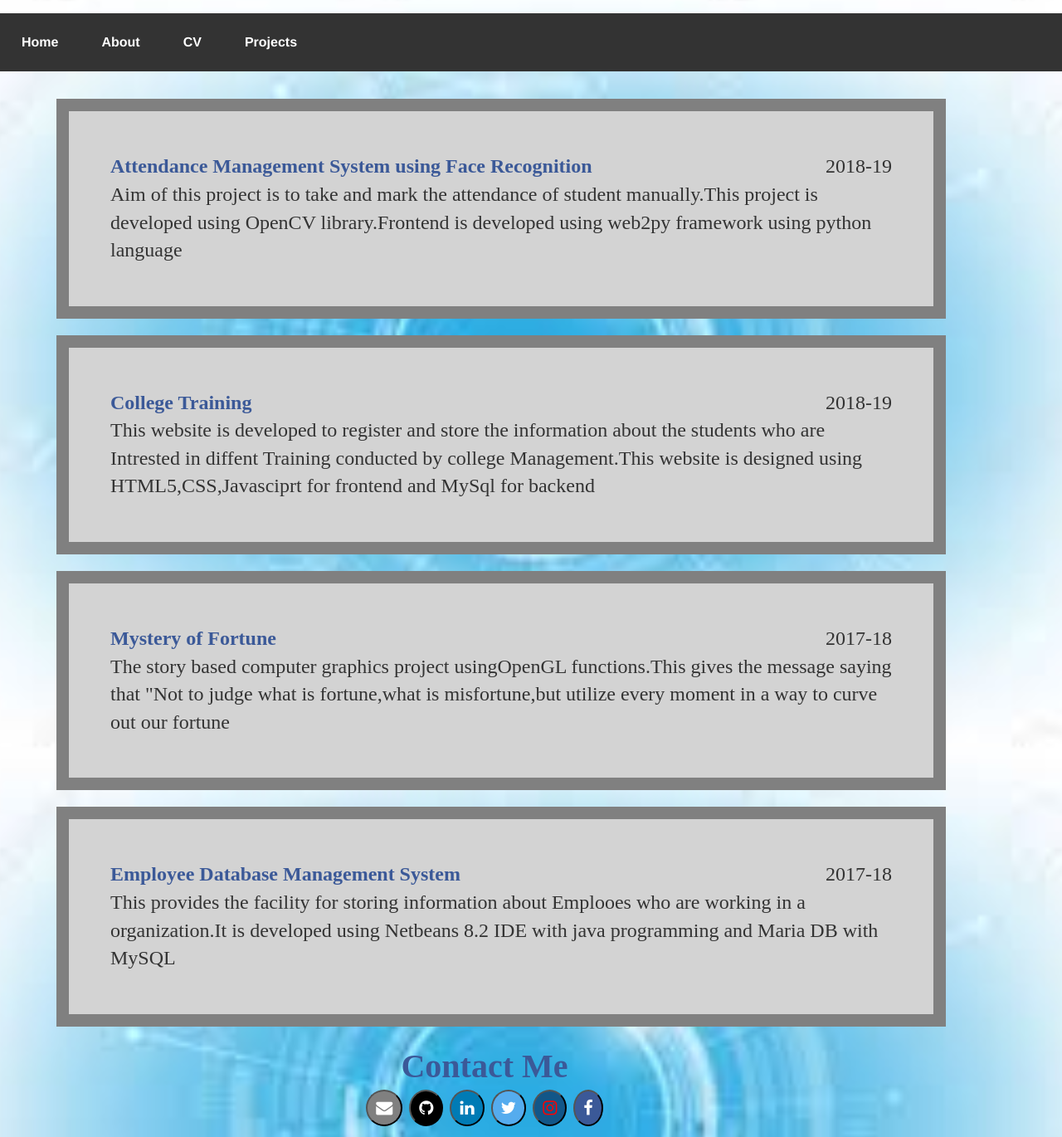
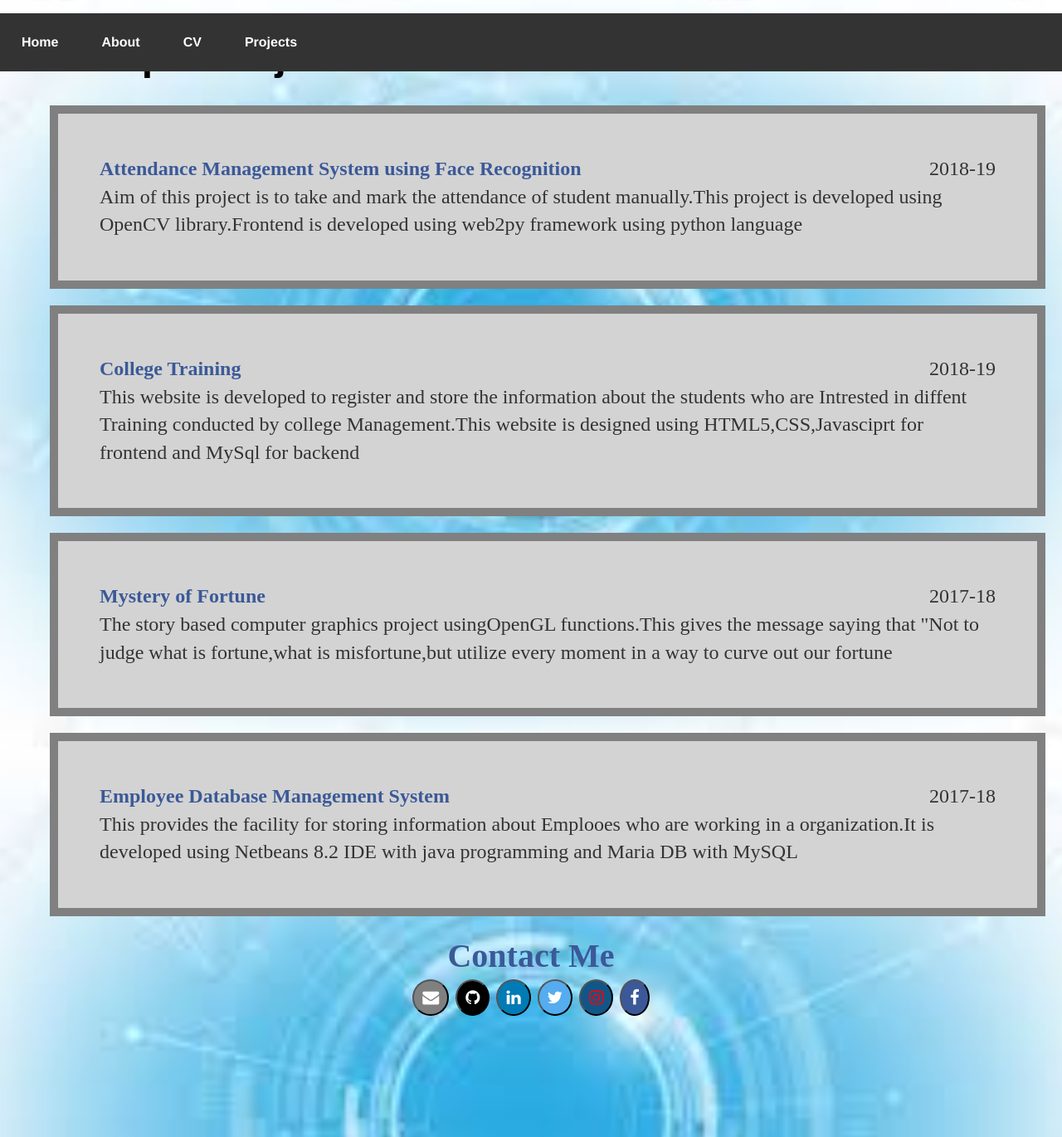
Before and after one commit to sandeepnayaks/sandeepnayaks.github.io, a Jekyll site: the page built from blog/index.html, in a window 1280 px wide and 1370 px high. Shown: the whole window at 83% size. Built offline with Jekyll 4.4.1, drawn with Linux system fonts in a browser that asks for light colours.

Commit message:
Update main.css

```diff
--- a/css/main.css
+++ b/css/main.css
@@ -1,4 +1,4 @@
-body { margin-top: 30px auto; width: 90%; }
+body { margin: 40px auto; width: 100%; }
 html {
   background: url(../../bg1.jpg) no-repeat center center fixed;
   -webkit-background-size: cover;
@@ -41,7 +41,7 @@ article ul {
 }
  article ul li{background-color: lightgrey;
 
-  border: 15px solid grey;
+  border: 10px solid grey;
   padding: 50px;
   margin: 20px;
 }
```
